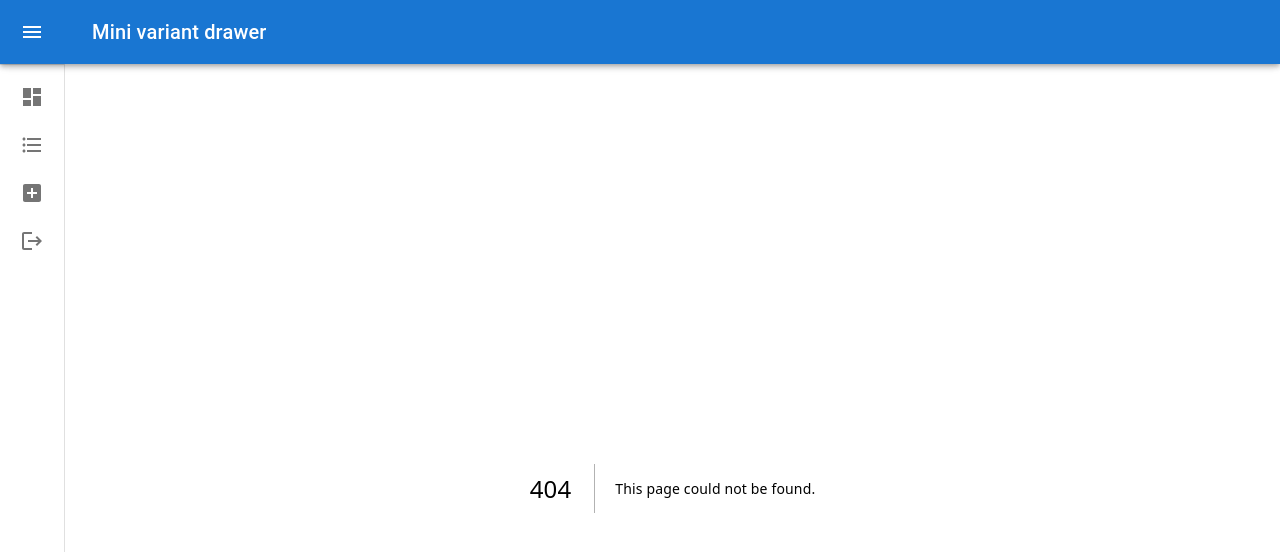
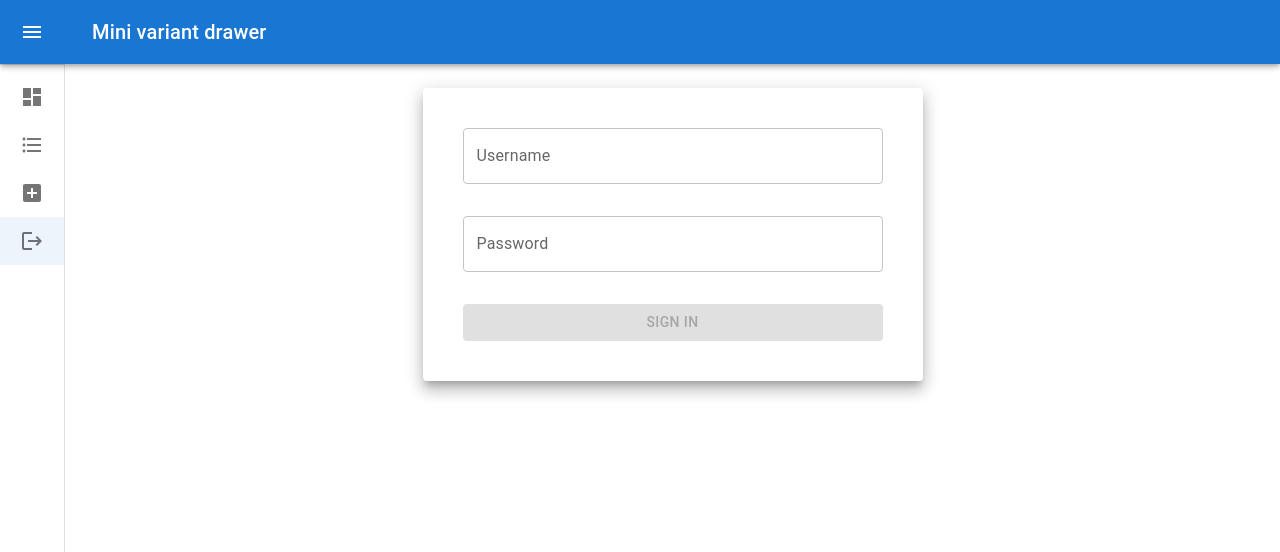
Before and after one commit to lovesmell/lovesmell-admin, a Next.js app: page /account/login in a window 1280 px wide. Before the commit this address had no page. Shown: the top 552 px of the page. Built offline with nearby package versions, Linux system fonts and the light colour scheme; no server answers.

Commit message:
add authentication

```diff
--- a/components/MainNav/index.tsx
+++ b/components/MainNav/index.tsx
@@ -150,7 +150,7 @@ export default function MainNav({ mainPage }: IProps) {
     {
       id: 4,
       label: "Sign Out",
-      path: "/register",
+      path: "/account/login",
       icon: <LogoutIcon />,
     },
   ];
--- /dev/null
+++ b/config/firebase.ts
@@ -0,0 +1,20 @@
+import "firebase/auth";
+import "firebase/storage";
+import { initializeApp } from "firebase/app";
+import { getAuth } from "firebase/auth";
+
+const firebaseConfig = {
+  apiKey: process.env.FIREBASE_API_KEY || "mock_key",
+  authDomain: process.env.FIREBASE_AUTH_DOMAIN,
+  projectId: process.env.FIREBASE_PROJECT_ID,
+  storageBucket: process.env.FIREBASE_STORAGE_BUCKET,
+  messagingSenderId: process.env.FIREBASE_MESSAGING_SENDER_ID,
+  appId: process.env.FIREBASE_APP_ID,
+  measurementId: process.env.FIREBASE_MEASUREMENT_ID,
+};
+
+const app = initializeApp(firebaseConfig);
+
+const auth = getAuth(app);
+
+export { app, auth };
--- /dev/null
+++ b/context/AuthContext.tsx
@@ -0,0 +1,66 @@
+import React, { createContext, useEffect, useState } from "react";
+import { User } from "firebase/auth";
+
+import { useAuthentication } from "@lovesmell/utils/hooks/useAuthentication";
+
+interface IUserData {
+  userProviderId: string;
+  userId: string;
+  userName: string | null;
+  userEmail: string | null;
+  userPhotoLink: string | null;
+}
+
+interface IAuthContext {
+  currentUser: User | null;
+  userData: IUserData | null;
+}
+export const AuthContext = createContext<IAuthContext>({
+  currentUser: null,
+  userData: null,
+});
+
+interface IProps {
+  children: JSX.Element;
+}
+
+export const AuthProvider = ({ children }: IProps) => {
+  const { user } = useAuthentication();
+
+  const [currentUser, setCurrentUser] = useState<User | null>(null);
+  const [userData, setUserData] = useState<IUserData | null>(null);
+  const [loading, setLoading] = useState(true);
+
+  useEffect(() => {
+    if (user) {
+      const userData = {
+        userProviderId: user.providerData[0].providerId,
+        userId: user.uid,
+        userName: user.displayName,
+        userEmail: user.email,
+        userPhotoLink: user.photoURL,
+      };
+
+      setUserData(userData);
+      setCurrentUser(user);
+    } else {
+      setCurrentUser(null);
+    }
+    setLoading(false);
+  }, [user]);
+
+  if (loading) {
+    return <>Loading...</>;
+  }
+
+  return (
+    <AuthContext.Provider
+      value={{
+        currentUser,
+        userData,
+      }}
+    >
+      {children}
+    </AuthContext.Provider>
+  );
+};
--- a/package.json
+++ b/package.json
@@ -22,6 +22,7 @@
     "dashify": "^2.0.0",
     "eslint": "8.36.0",
     "eslint-config-next": "13.2.4",
+    "firebase": "^9.18.0",
     "firebase-admin": "^11.5.0",
     "next": "13.2.4",
     "react": "18.2.0",
--- a/pages/_app.tsx
+++ b/pages/_app.tsx
@@ -1,10 +1,15 @@
 import type { AppProps } from "next/app";
 
 import MainNav from "@lovesmell/components/MainNav";
+import { AuthProvider } from "@lovesmell/context/AuthContext";
 
 import "react-quill/dist/quill.snow.css";
 import "@lovesmell/styles/globals.css";
 
 export default function App({ Component, pageProps }: AppProps) {
-  return <MainNav mainPage={<Component {...pageProps} />} />;
+  return (
+    <AuthProvider>
+      <MainNav mainPage={<Component {...pageProps} />} />
+    </AuthProvider>
+  );
 }
--- /dev/null
+++ b/pages/account/login.tsx
@@ -0,0 +1,106 @@
+import { FC } from "react";
+
+import { Controller, useForm } from "react-hook-form";
+import * as yup from "yup";
+import { yupResolver } from "@hookform/resolvers/yup";
+
+import Box from "@mui/material/Box";
+import Button from "@mui/material/Button";
+import Paper from "@mui/material/Paper";
+import TextField from "@mui/material/TextField";
+
+interface ISignIn {
+  email: string;
+  password: string;
+}
+
+const defaultValues: ISignIn = {
+  email: "",
+  password: "",
+};
+
+const Login: FC = () => {
+  const schema = yup.object().shape({
+    email: yup
+      .string()
+      .email("Provide a valid email address")
+      .required("Email is required"),
+    password: yup.string().required("Password is required"),
+  });
+
+  const {
+    control,
+    handleSubmit,
+    formState: { errors, isValid },
+  } = useForm<ISignIn>({
+    mode: "onChange",
+    resolver: yupResolver(schema),
+    defaultValues: defaultValues,
+  });
+
+  const handleSignin = (data: ISignIn) => {
+    console.log(data);
+  };
+
+  return (
+    <Paper
+      elevation={10}
+      sx={{ padding: 5, margin: "auto", maxWidth: "500px" }}
+    >
+      <Box>
+        <Controller
+          name="email"
+          control={control}
+          render={({ field }) => {
+            return (
+              <TextField
+                {...field}
+                label="Username"
+                placeholder="Enter username"
+                variant="outlined"
+                fullWidth
+                error={Boolean(errors.email)}
+                helperText={errors.email && errors.email?.message}
+              />
+            );
+          }}
+        />
+      </Box>
+
+      <Box mt={4}>
+        <Controller
+          name="password"
+          control={control}
+          render={({ field }) => {
+            return (
+              <TextField
+                {...field}
+                label="Password"
+                placeholder="Enter password"
+                type="password"
+                variant="outlined"
+                fullWidth
+                error={Boolean(errors.password)}
+                helperText={errors.password && errors.password?.message}
+              />
+            );
+          }}
+        />
+      </Box>
+
+      <Box mt={4}>
+        <Button
+          color="primary"
+          variant="contained"
+          fullWidth
+          disabled={!isValid}
+          onClick={handleSubmit(handleSignin)}
+        >
+          Sign in
+        </Button>
+      </Box>
+    </Paper>
+  );
+};
+
+export default Login;
--- /dev/null
+++ b/utils/hooks/useAuthentication.ts
@@ -0,0 +1,28 @@
+import { useEffect, useState } from "react";
+
+import { onAuthStateChanged, User } from "firebase/auth";
+
+import { auth } from "@lovesmell/config/firebase";
+
+export function useAuthentication() {
+  const [user, setUser] = useState<User | null>(null);
+
+  useEffect(() => {
+    const unsubscribeFromAuthStatusChanged = onAuthStateChanged(
+      auth,
+      (user) => {
+        if (user) {
+          setUser(user);
+        } else {
+          setUser(null);
+        }
+      }
+    );
+
+    return unsubscribeFromAuthStatusChanged;
+  }, []);
+
+  return {
+    user,
+  };
+}
```
Also changed, not shown: HOC/authRoute.tsx (added, +22 -0 lines), pages/admin/post.tsx (+4 -3 lines), pages/index.tsx (+28 -21 lines), 1 other file (tests, documents, lock files or other folders).
